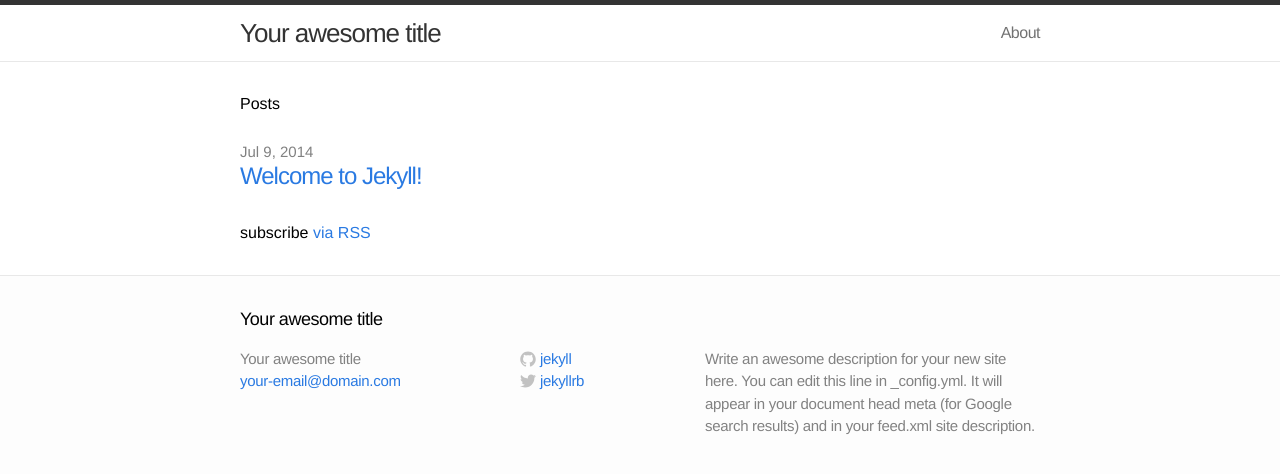
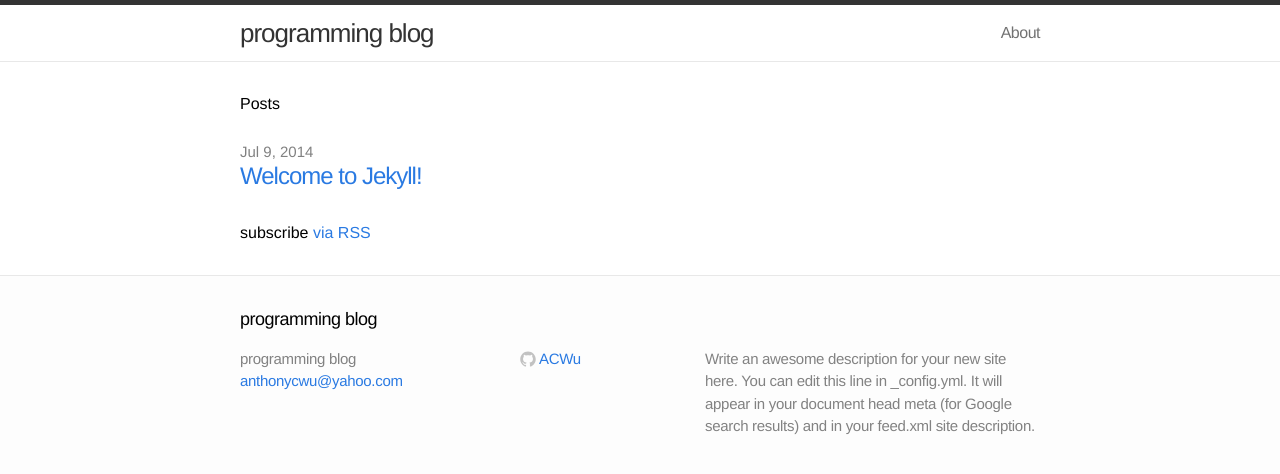
Before and after one commit to ACWu/ACWu.github.io, a Jekyll site: the page built from index.html, in a window 1280 px wide. Shown: the top 474 px of the page. Built offline with Jekyll 4.4.1, drawn with Linux system fonts in a browser that asks for light colours.

Commit message:
changed _config.yml

```diff
--- a/_config.yml
+++ b/_config.yml
@@ -1,12 +1,13 @@
 # Site settings
-title: Your awesome title
-email: your-email@domain.com
+title: programming blog
+email: anthonycwu@yahoo.com
 description: "Write an awesome description for your new site here. You can edit this line in _config.yml. It will appear in your document head meta (for Google search results) and in your feed.xml site description."
 baseurl: ""
 url: "http://yourdomain.com"
-twitter_username: jekyllrb
-github_username:  jekyll
+twitter_username:
+github_username:  ACWu
 
 # Build settings
 markdown: kramdown
 permalink: pretty
+highlighter: pygments
```
